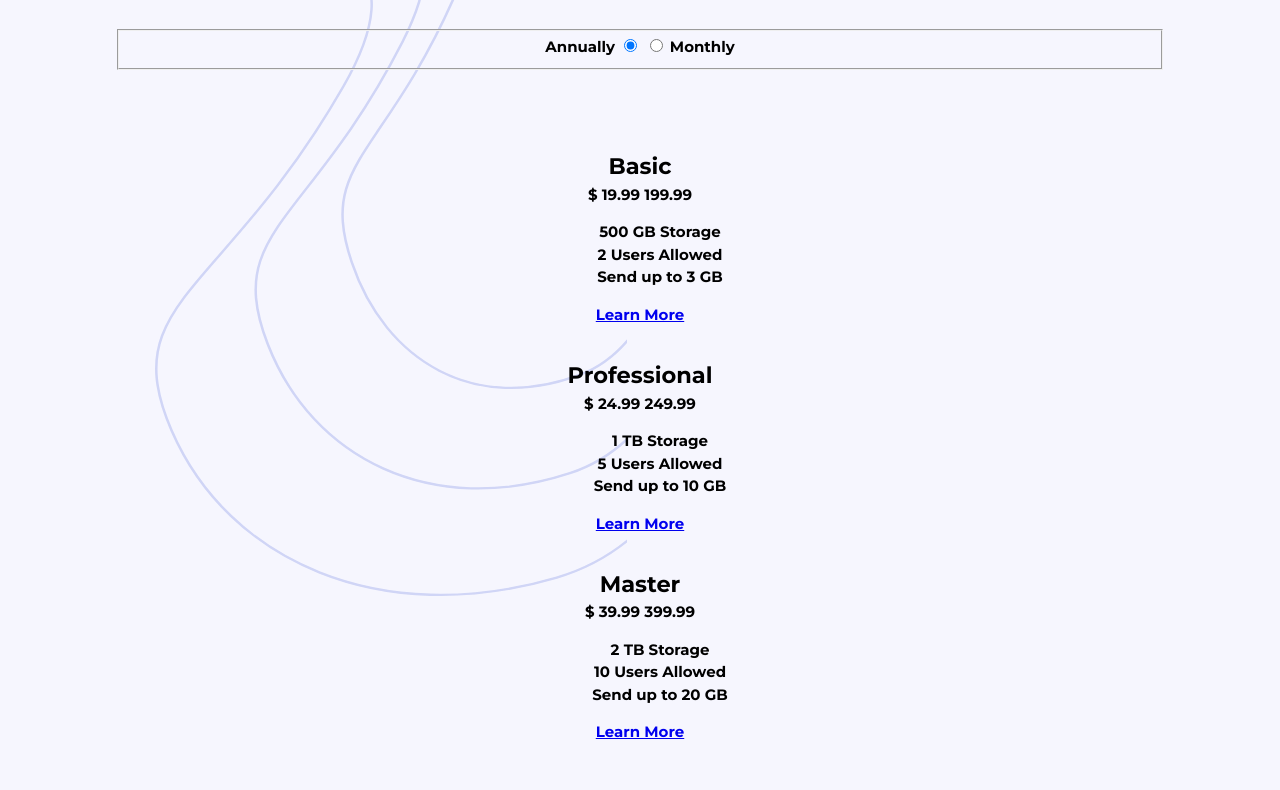
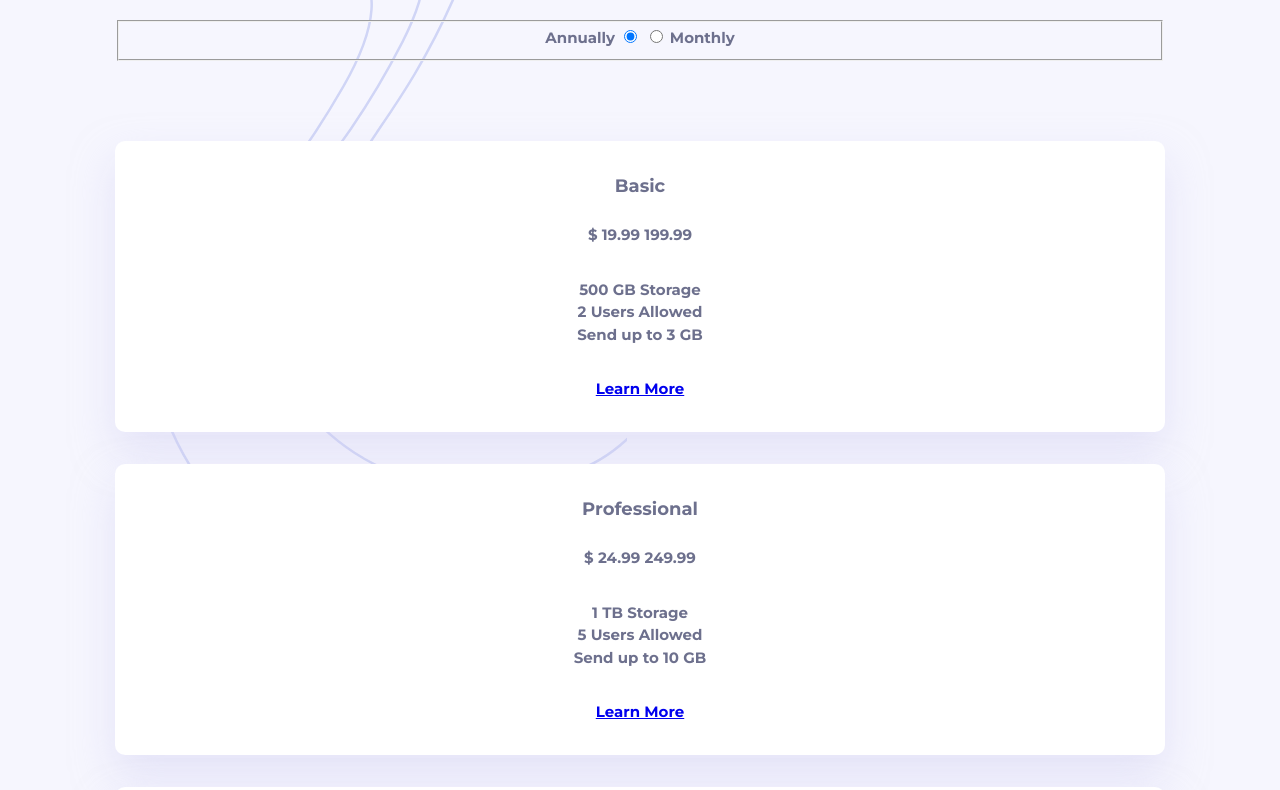
Before and after one commit to WesselKonstantinov/pricing-component-with-toggle, a plain HTML site: page index.html in a window 1280 px wide. Shown: the part 123-913 px from the top of the page. Drawn offline with Linux system fonts and the light colour scheme.

Commit message:
Define initial card layout

```diff
--- a/styles.css
+++ b/styles.css
@@ -77,6 +77,7 @@ select {
 /* || Custom properties */
 :root {
   --color-gradient: linear-gradient(135deg, hsl(236 72% 79%), hsl(237 63% 64%));
+  --color-white: hsl(0 0% 100%);
   --color-grayish-blue-100: hsl(240 78% 98%);
   --color-grayish-blue-200: hsl(234 14% 74%);
   --color-grayish-blue-300: hsl(233 13% 49%);
@@ -92,6 +93,7 @@ body {
   background-repeat: no-repeat;
   background-size: 29.5rem 47.5rem;
   background-position: top -2.5rem left 9.6875rem;
+  color: var(--color-grayish-blue-300);
   font-family: var(--font-family-primary);
   font-size: 0.9375rem;
   font-weight: var(--font-weight-bold);
@@ -125,9 +127,9 @@ body {
 }
 
 .main__heading {
-  color: var(--color-grayish-blue-300);
   font-size: 2rem;
   font-weight: inherit;
+  line-height: normal;
 }
 
 .main__card-stack {
@@ -136,3 +138,40 @@ body {
   flex-direction: column;
   gap: 2.03125rem;
 }
+
+.card {
+  padding: 1.9375rem 1.8125rem;
+  background-color: var(--color-white);
+  border-radius: 0.625rem;
+  box-shadow: 0 1.25rem 2.5rem hsl(244 61% 89% / 0.5);
+}
+
+.card > * + * {
+  margin-top: var(--card-flow-space, 2rem);
+}
+
+.card--highlighted {
+  background-image: var(--color-gradient);
+  color: var(--color-white);
+}
+
+.card__heading {
+  font-size: 1.125rem;
+  line-height: 1.56;
+}
+
+.card__text {
+  --card-flow-space: 1.5rem;
+}
+
+.card__price--hidden {
+  display: none;
+}
+
+.card__list {
+  padding: 0;
+}
+
+.card__cta {
+  display: block;
+}
```
